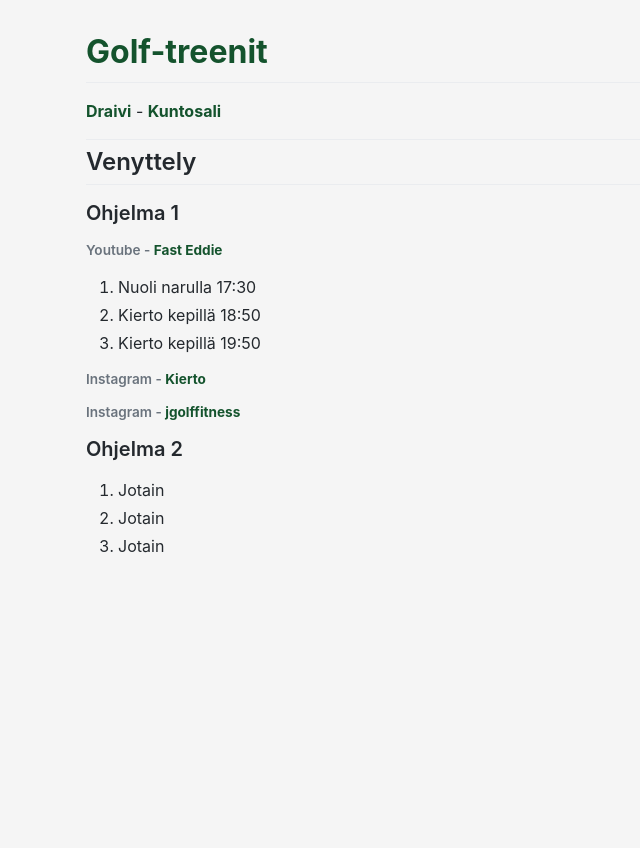
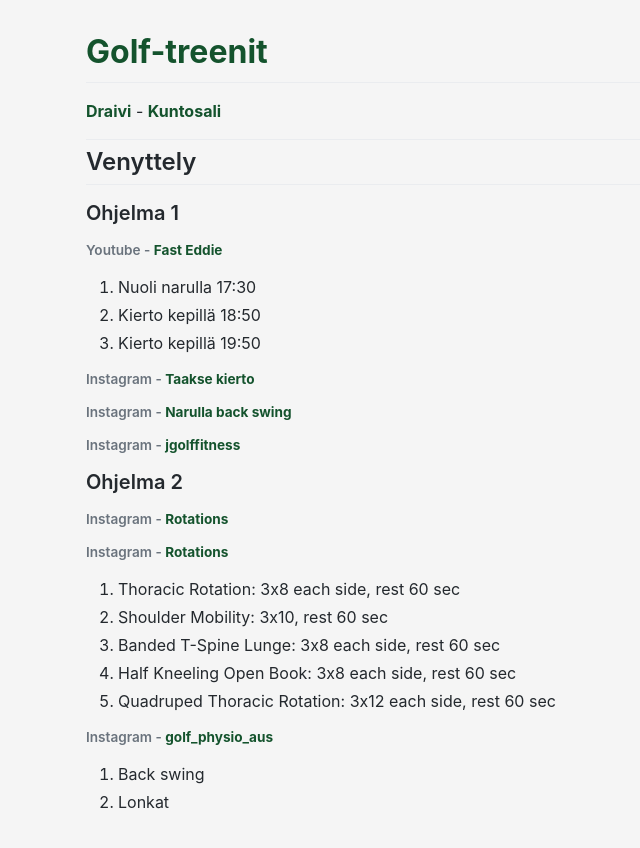
Before and after one commit to haapio/haapio.github.io, a Jekyll site: the page built from index.md, in a window 1280 px wide. Shown: the top 848 px of the page, without its empty margins (64-704 px from the left). Built offline with Jekyll 4.4.1, drawn with Linux system fonts in a browser that asks for light colours; comment, search, counter and statistics services are not loaded.

Commit message:
Update index.md

```diff
--- a/index.md
+++ b/index.md
@@ -12,13 +12,23 @@ layout: default
 2.  Kierto kepillä 18:50
 3.  Kierto kepillä 19:50
 
-###### Instagram - [Kierto](https://www.instagram.com/reel/DXuZmTsDOQO)
+###### Instagram - [Taakse kierto](https://www.instagram.com/reel/DXuZmTsDOQO)
+
+###### Instagram - [Narulla back swing](https://www.instagram.com/reel/DbtIaiZsYYW/?stkn=dGM3NW5mM3o4Ymly)
 
 ###### Instagram - [jgolffitness](https://www.instagram.com/reel/DPRBMMSjW0Y)
 
-
 ### Ohjelma 2
 
-1.  Jotain
-2.  Jotain
-3.  Jotain
+###### Instagram - [Rotations](https://www.instagram.com/reel/DbGJnHfR-lZ/?stkn=MW45ZTdrcnV6cWg1dg==)
+
+###### Instagram - [Rotations](https://www.instagram.com/p/DdDDmAcmuz_/?img_index=5&stkn=MTh0bnhwbGh2d3F3ZA==)
+1.  Thoracic Rotation: 3x8 each side, rest 60 sec
+2.  Shoulder Mobility: 3x10, rest 60 sec
+3.  Banded T-Spine Lunge: 3x8 each side, rest 60 sec
+4.  Half Kneeling Open Book: 3x8 each side, rest 60 sec
+5.  Quadruped Thoracic Rotation: 3x12 each side, rest 60 sec
+
+###### Instagram - [golf_physio_aus](https://www.instagram.com/reel/DdtjXgPT04p/?stkn=YTNnMDB0MDhyZzRi)
+1.  Back swing
+2.  Lonkat
```
